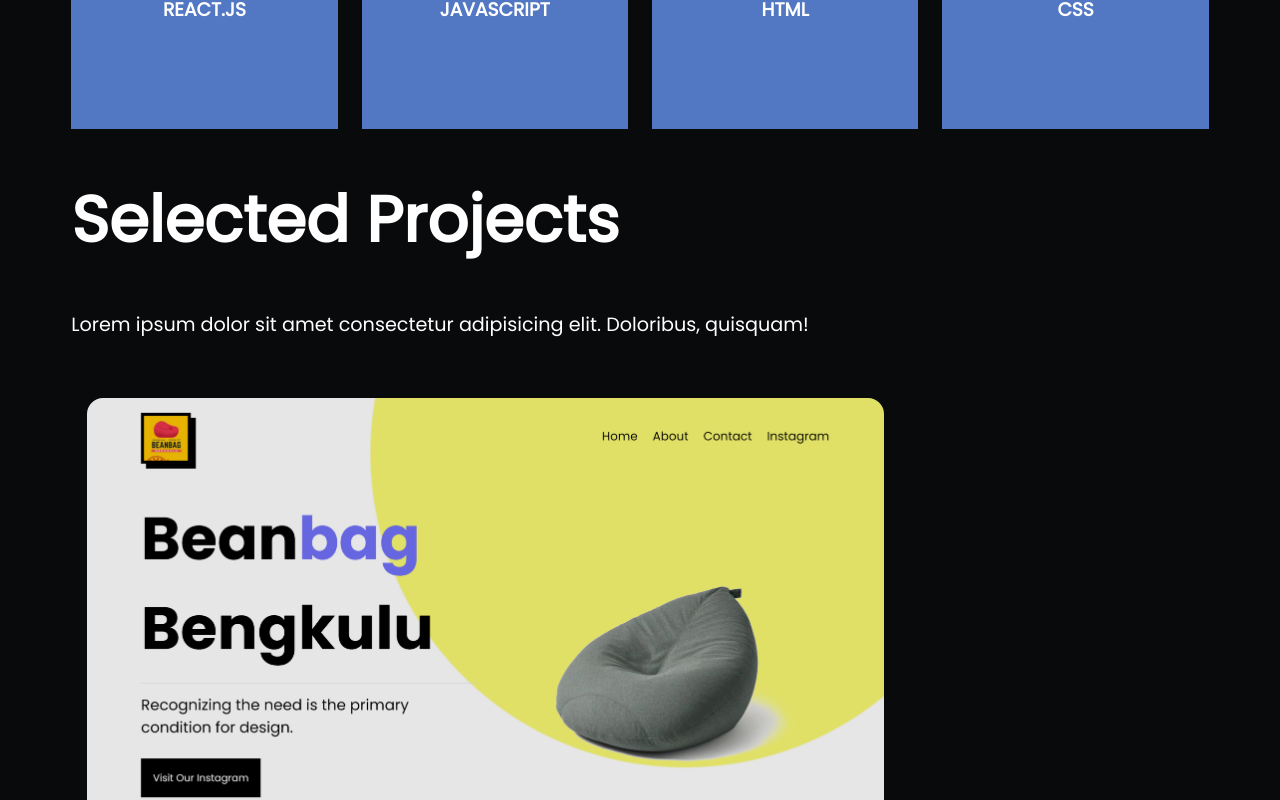
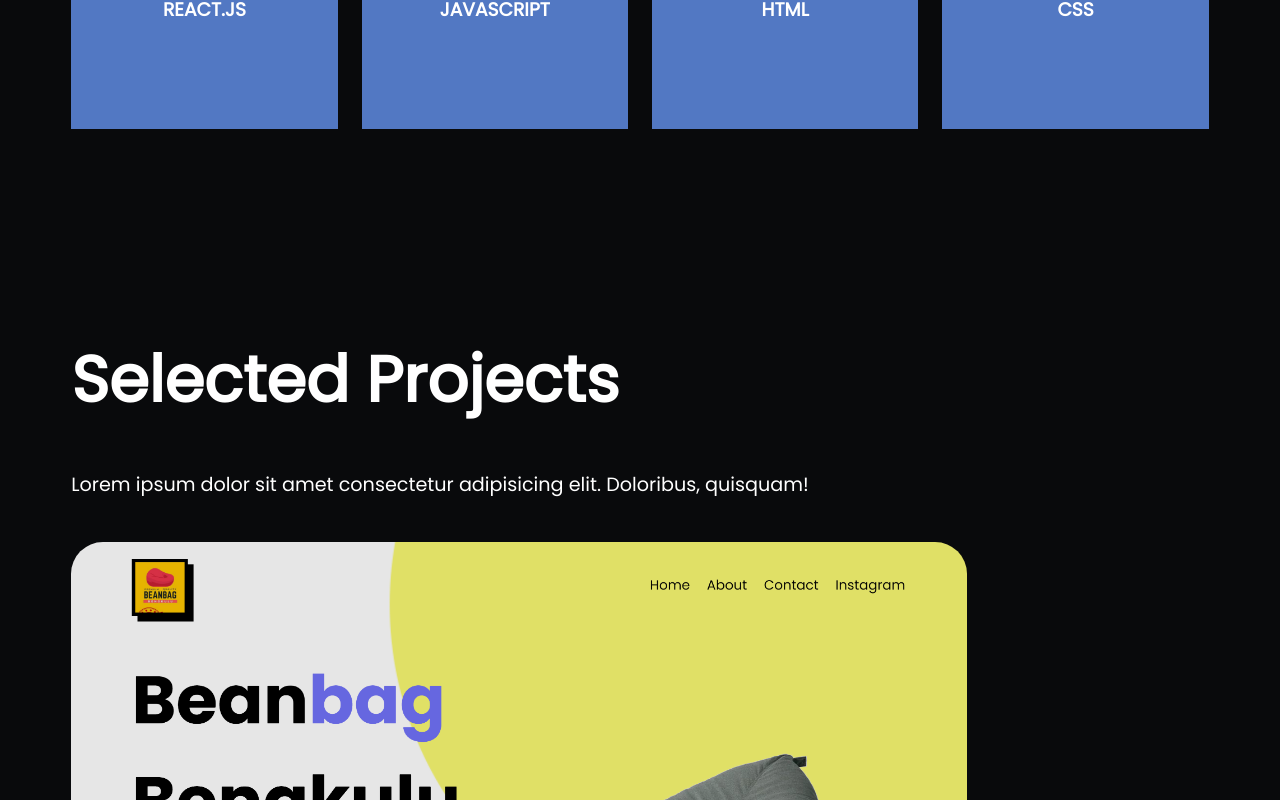
Before and after one commit to harizaldycahya/portfolio, a React (Create React App) app: page / in a window 1280 px wide. Shown: the part 1820-2620 px from the top of the page. Built offline with nearby package versions, Linux system fonts and the light colour scheme.

Commit message:
adding hover card

```diff
--- a/src/components/Works.js
+++ b/src/components/Works.js
@@ -3,7 +3,7 @@
 function Works() {
    const textMotion = {
     hover: {
-        x:300,
+        x:0,
         transition: {
           duration: 0.4,
           type: "tween",
@@ -19,7 +19,7 @@
                 <p>Lorem ipsum dolor sit amet consectetur adipisicing elit. Doloribus, quisquam!</p>
             </div>
             <motion.div whileHover="hover" class="project">
-                <motion.div variants={textMotion} class="project_title">
+                <motion.div initial={{x:'100vw'}} variants={textMotion} class="project_title">
                     <h1></h1>
                     <h3></h3>
                     <hr />
--- a/src/index.css
+++ b/src/index.css
@@ -137,6 +137,9 @@
   opacity: .1;
   text-align: center;
 }
+.moving_text h1:hover{
+  cursor: default;
+}
 
 .skills{
   display: grid;
@@ -171,13 +174,9 @@
   gap: 1.5rem;
   margin:auto;
   width: 90%;
-  min-height: 100vh;
 }
 .projects .title{
   align-self: end;
-}
-.projects .project{
-  height: 80vh;
 }
 .contact{
   display: grid;
@@ -275,7 +274,6 @@
       width: 80%;
   }
 
-
   .skills{
       display: grid;
       grid-template-columns: 1fr 1fr 1fr 1fr;
@@ -290,28 +288,28 @@
   }
   .project{
     position: relative;
+    width: 70vw;
+    min-height: 80vh;
+    overflow-y: hidden;
     overflow-x: hidden;
+    border-radius: 2rem;
   }
   .project .project_title{
     position: absolute;
     z-index: 90;
-    width: 20%;
-    height: 80%;
+    width: 50%;
+    height: 100%;
+    min-height: 50vh;
     background-color: #5278c3;
-    border-radius: 1rem 0rem 2rem 0rem;
-    padding: 1rem;
+    border-radius: 0rem 2rem 2rem 0rem;
     box-sizing: border-box;
-    left: -20rem;
-    /* left: -20rem;
-    top: 1rem; */
+    top: 0;
+    right: 0;
   }
   .project img{
-    max-width: 100%;
-    width: 70%;
-    border-radius: 2rem;
     filter: brightness(90%);
     position: absolute;
-    padding: 1rem;
+    max-width: 100%;
   }
 
   .project img:hover{
--- a/src/pages/Home.js
+++ b/src/pages/Home.js
@@ -15,6 +15,7 @@
         </motion.div>
 
         <Skills></Skills>
+        <div class="space20"></div>
         <Works></Works>
         <div class="space20"></div>
       </div>
```
